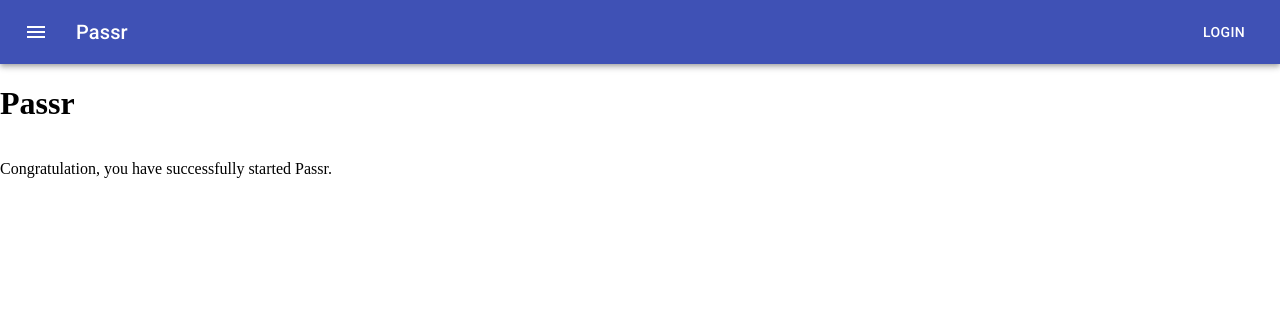
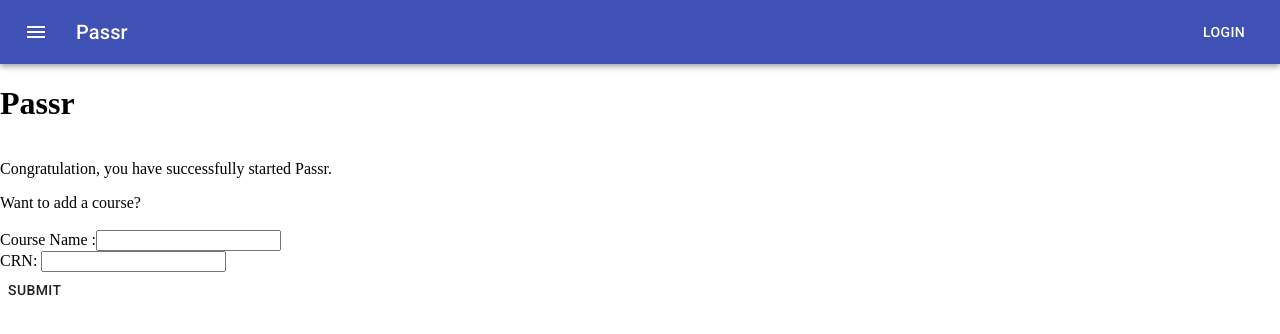
Before and after one commit to VikeLabs/Passr-Archived, a React app: page / in a window 1280 px wide. Shown: the top 334 px of the page. Built offline with nearby package versions, Linux system fonts and the light colour scheme.

Commit message:
created addCourse component

```diff
--- a/package.json
+++ b/package.json
@@ -39,7 +39,7 @@
     "webpack-dev-server": "^3.9.0"
   },
   "dependencies": {
-    "@material-ui/core": "^4.6.0",
+    "@material-ui/core": "^4.6.1",
     "@material-ui/icons": "^4.5.1",
     "react": "^16.11.0",
     "react-dom": "^16.11.0"
--- /dev/null
+++ b/src/components/add-course/AddCourse.tsx
@@ -0,0 +1,41 @@
+import React, { useState } from 'react'
+import { makeStyles, createStyles } from '@material-ui/styles'
+import { Theme, Button } from '@material-ui/core'
+
+
+
+const useStyles = makeStyles((theme: Theme) =>
+    createStyles({
+        button: {
+            display: 'grid',
+        },
+    }),
+)
+
+export const AddCourse: React.FC = () => {
+    const classes = useStyles()
+
+    const [ courseName, setCourseName ] = useState('')
+    return (
+        <div>
+        Want to add a course?
+        <br/>
+        <br/>
+            Course Name :
+            <input
+                type="text"
+                name="courseName"
+                value={courseName}
+                onChange={(event) => {
+                setCourseName(event.target.value);
+                console.log(event.target.value)}
+                }/>
+        <br/>
+            CRN: <input type="text" name="CRNname" value=""/>
+        <br/>
+        <Button>submit</Button>
+        </div>
+    )
+}
+
+export default AddCourse
--- a/src/components/app/app.tsx
+++ b/src/components/app/app.tsx
@@ -1,6 +1,7 @@
 import React from 'react'
 import NavBar from '../nav/nav'
 import { makeStyles, Theme, createStyles, Grid } from '@material-ui/core'
+import AddCourse from '../add-course/AddCourse'
 
 const useStyles = makeStyles((theme: Theme) =>
     createStyles({
@@ -17,6 +18,7 @@ export const App: React.FC = () => {
             <NavBar />
             <h1>Passr</h1>
             <p>Congratulation, you have successfully started Passr.</p>
+            <AddCourse />
         </div>
     )
 }
```
Also changed, not shown: 1 other file (tests, documents, lock files or other folders).
